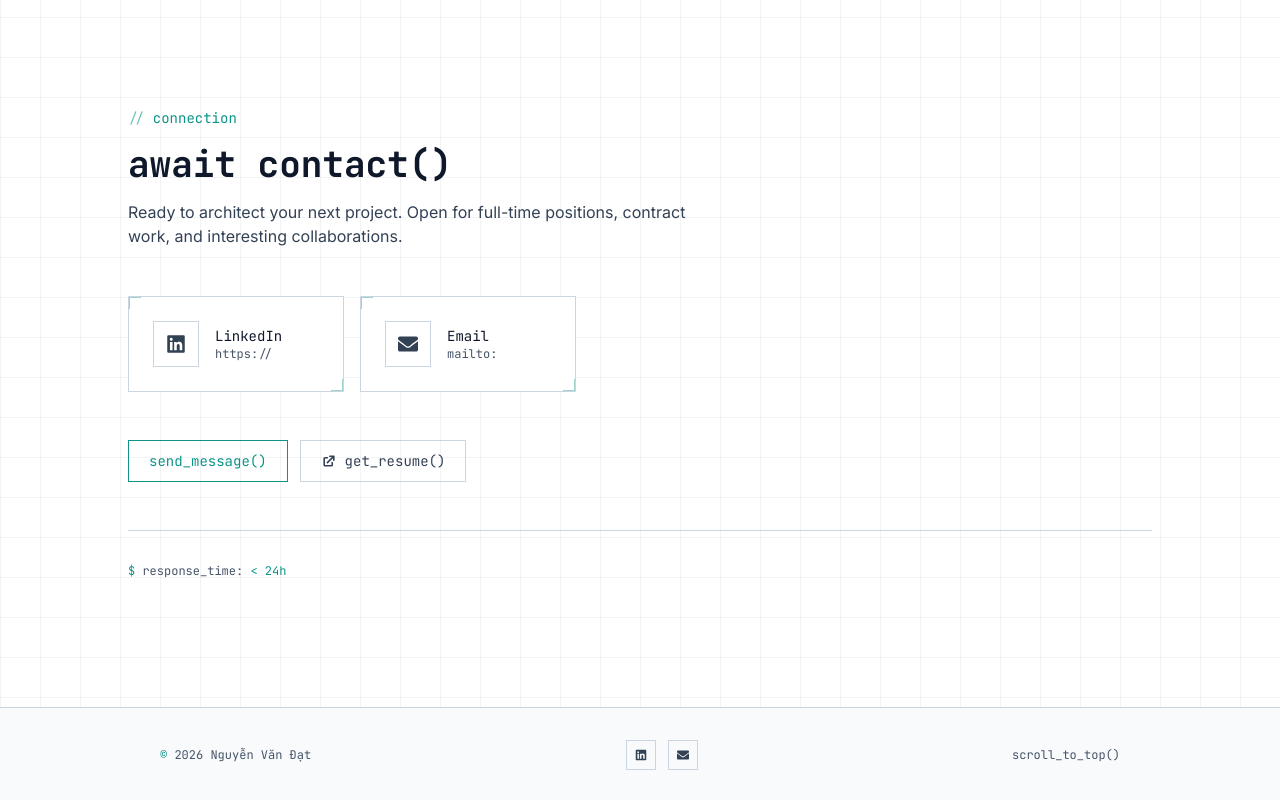
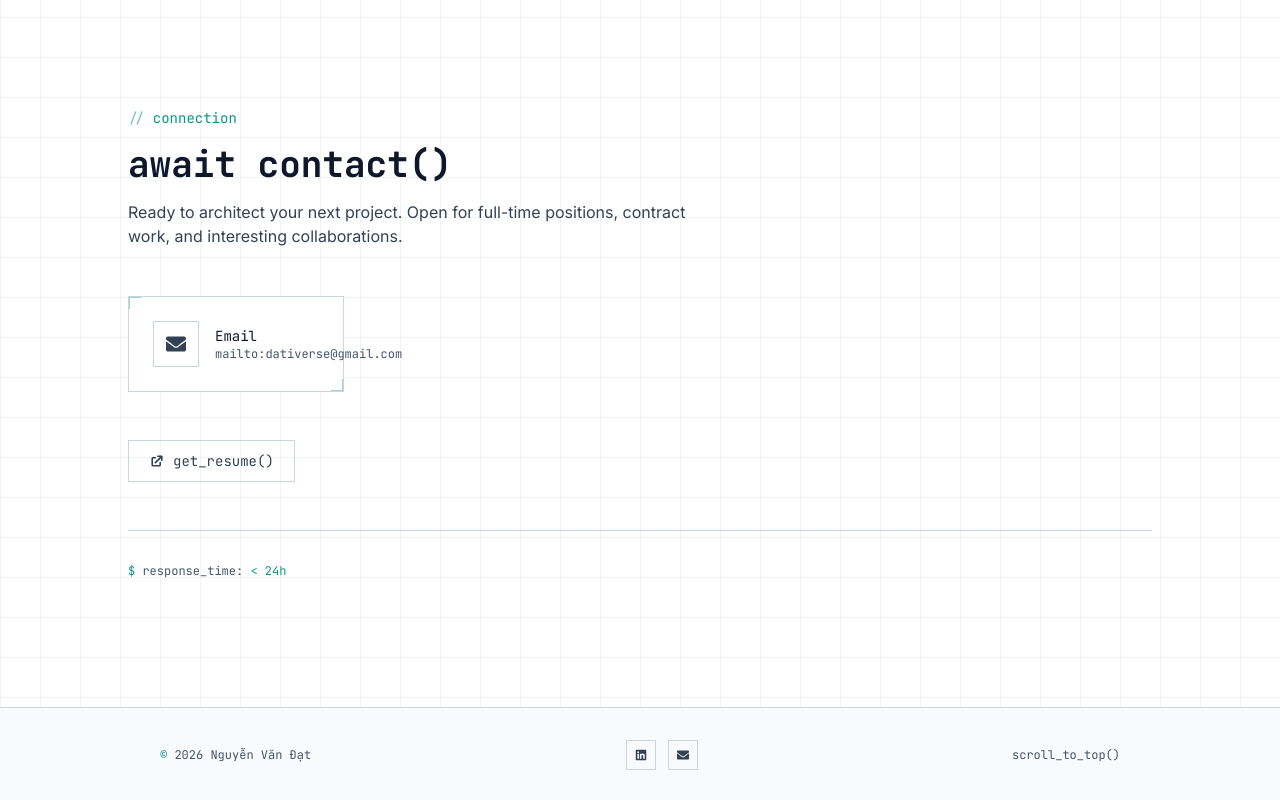
Before and after one commit to Dativerse/Portfolio, a Next.js app: page / in a window 1280 px wide. Shown: the part 3325-4125 px from the top of the page. Built offline with nearby package versions, Linux system fonts and the light colour scheme; no server answers.

Commit message:
fix: animation

```diff
--- a/components/sections/Contact.jsx
+++ b/components/sections/Contact.jsx
@@ -7,17 +7,17 @@ import { personalInfo } from '@/data/personal'
 
 const Contact = () => {
   const endpoints = [
-    {
-      icon: FaLinkedin,
-      url: personalInfo.social.linkedin,
-      label: 'LinkedIn',
-      protocol: 'https://'
-    },
+    // {
+    //   icon: FaLinkedin,
+    //   url: personalInfo.social.linkedin,
+    //   label: 'LinkedIn',
+    //   protocol: 'https://'
+    // },
     {
       icon: FaEnvelope,
       url: personalInfo.social.email,
       label: 'Email',
-      protocol: 'mailto:'
+      protocol: `mailto:${personalInfo.email}`
     }
   ]
 
@@ -66,12 +66,12 @@ const Contact = () => {
         {/* CTA */}
         <AnimatedSection animation="fade-up" delay={0.4}>
           <div className="flex flex-col sm:flex-row gap-3">
-            <a
+            {/* <a
               href={`mailto:${personalInfo.email}`}
               className="btn-primary"
             >
               send_message()
-            </a>
+            </a> */}
             <DownloadResumeButton />
           </div>
         </AnimatedSection>
--- a/components/ui/AnimatedSection.jsx
+++ b/components/ui/AnimatedSection.jsx
@@ -31,10 +31,11 @@ const AnimatedSection = ({
   animation = 'fade-up',
   delay = 0,
   duration = 0.6,
-  className = ''
+  className = '',
+  threshold = 0.1
 }) => {
   const [ref, inView] = useInView({
-    threshold: 0.3,
+    threshold,
     triggerOnce: true
   })
 
```
